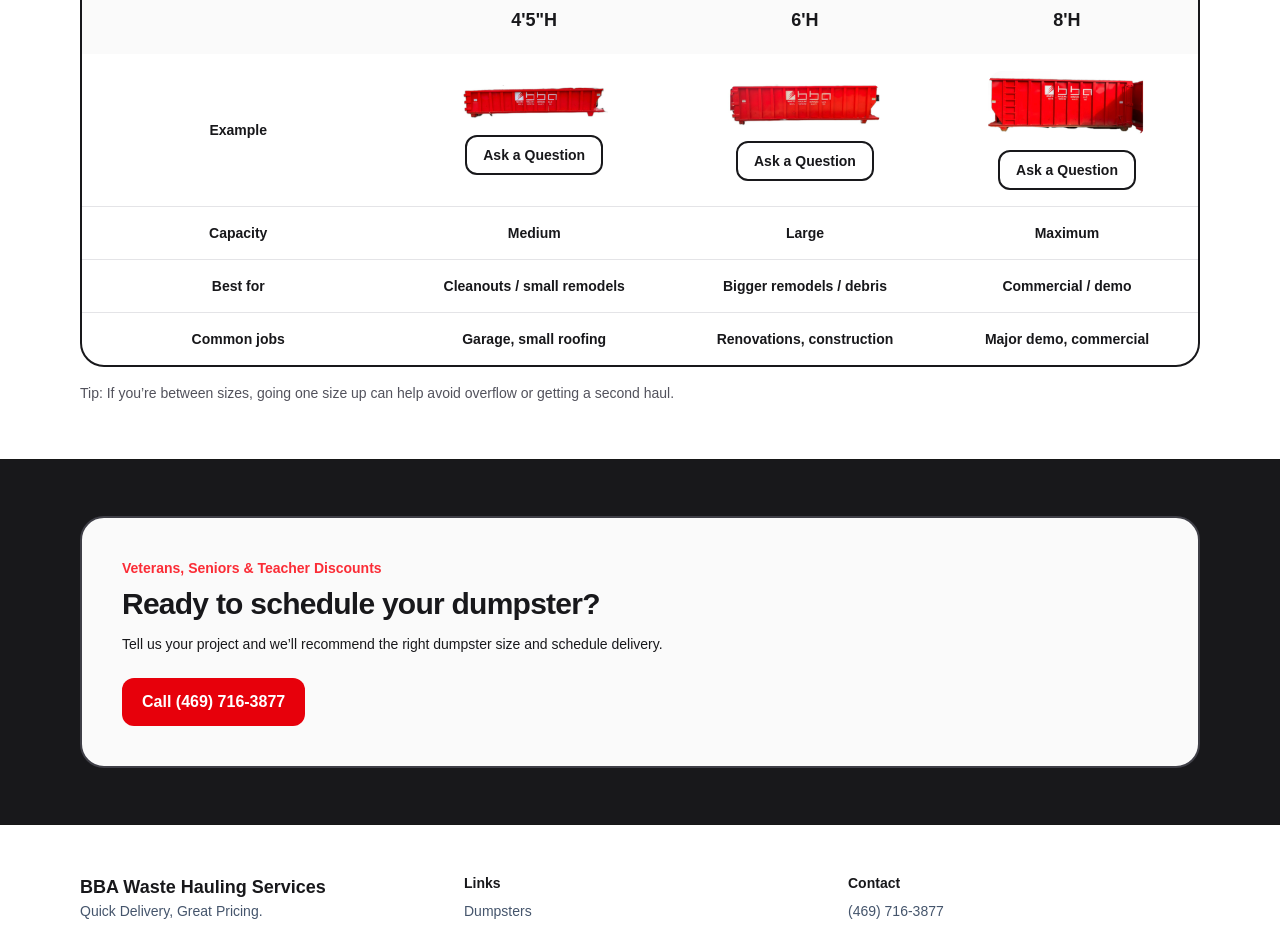
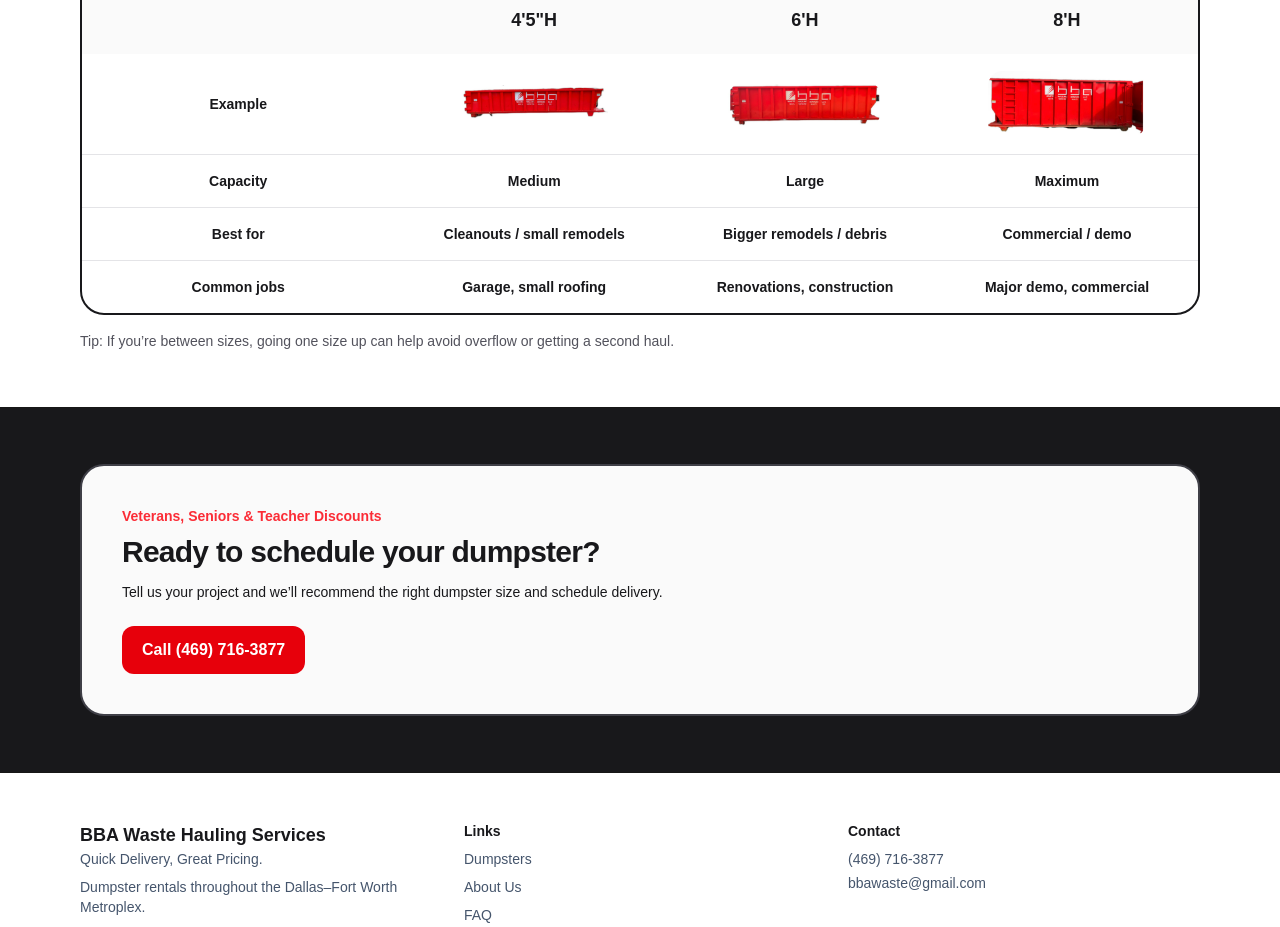
Before and after one commit to SolomonDiaz19/Moving-Trash, a Next.js app: page /dumpsters in a window 1280 px wide. Shown: the part 1120-2047 px from the top of the page. Built offline with nearby package versions, Linux system fonts and the light colour scheme.

Commit message:
directed to add email section

```diff
--- a/src/components/dumpsters/DumpsterSizes.tsx
+++ b/src/components/dumpsters/DumpsterSizes.tsx
@@ -34,7 +34,14 @@ export default function DumpsterSizes() {
         </p>
 
         <div className="mt-8 grid gap-4 sm:grid-cols-2 lg:grid-cols-3">
-          {dumpsters.map((d) => (
+          {dumpsters.map((d) => {
+            // Build a mailto subject like: "Question About 30 Yard Dumpster"
+            const subject = encodeURIComponent(`Question About ${d.size} Dumpster`);
+            const body = encodeURIComponent(
+              `Hi,\n\nI have a question about the ${d.size} dumpster.\n\nProject Type:\nPreferred Dates:\nLocation:\n`
+            );
+
+            return (
               <div
                 key={d.size}
                 className="rounded-3xl border-2 border-zinc-900 bg-white p-6 shadow-sm text-zinc-900"
@@ -55,20 +62,25 @@ export default function DumpsterSizes() {
                 </ul>
 
                 <div className="mt-6 flex gap-3">
-            <Link href="/contact"
+                  {/* Get Quote → Contact Form */}
+                  <Link
+                    href="/contact"
                     className="inline-flex rounded-xl bg-red-600 px-4 py-2 text-sm font-semibold text-white hover:bg-red-700 transition"
                   >
                     Get Quote
                   </Link>
-                <Link
-                  href="/contact"
+
+                  {/* Ask a Question → Prefilled Email */}
+                  <a
+                    href={`mailto:info@bbawaste.com?subject=${subject}&body=${body}`}
                     className="inline-flex rounded-xl border-2 border-zinc-900 px-4 py-2 text-sm font-semibold text-zinc-900 hover:text-red-600 hover:border-red-600 transition"
                   >
                     Ask a Question
-                </Link>
+                  </a>
                 </div>
               </div>
-          ))}
+            );
+          })}
         </div>
       </div>
     </section>
--- a/src/components/dumpsters/SizeComparison.tsx
+++ b/src/components/dumpsters/SizeComparison.tsx
@@ -47,12 +47,6 @@ export default function SizeComparison() {
                       className="object-cover"
                     />
                   </div>
-                  <a
-                    href="mailto:info@bbawaste.com?subject=Question%20About%2020%20Yard%20Dumpster"
-                    className="mt-3 inline-block rounded-xl border-2 border-zinc-900 px-4 py-2 text-sm font-semibold text-zinc-900 hover:bg-zinc-900 hover:text-white transition"
-                  >
-                    Ask a Question
-                  </a>
                 </td>
 
                 {/* 30 Yard */}
@@ -66,12 +60,6 @@ export default function SizeComparison() {
                       className="object-cover"
                     />
                   </div>
-                  <a
-                    href="mailto:info@bbawaste.com?subject=Question%20About%2030%20Yard%20Dumpster"
-                    className="mt-3 inline-block rounded-xl border-2 border-zinc-900 px-4 py-2 text-sm font-semibold text-zinc-900 hover:bg-zinc-900 hover:text-white transition"
-                  >
-                    Ask a Question
-                  </a>
                 </td>
 
                 {/* 40 Yard */}
@@ -85,12 +73,6 @@ export default function SizeComparison() {
                       className="object-cover"
                     />
                   </div>
-                  <a
-                    href="mailto:info@bbawaste.com?subject=Question%20About%2040%20Yard%20Dumpster"
-                    className="mt-3 inline-block rounded-xl border-2 border-zinc-900 px-4 py-2 text-sm font-semibold text-zinc-900 hover:bg-zinc-900 hover:text-white transition"
-                  >
-                    Ask a Question
-                  </a>
                 </td>
               </tr>
 
```
Lines whose indentation alone changed are shown as unchanged.
